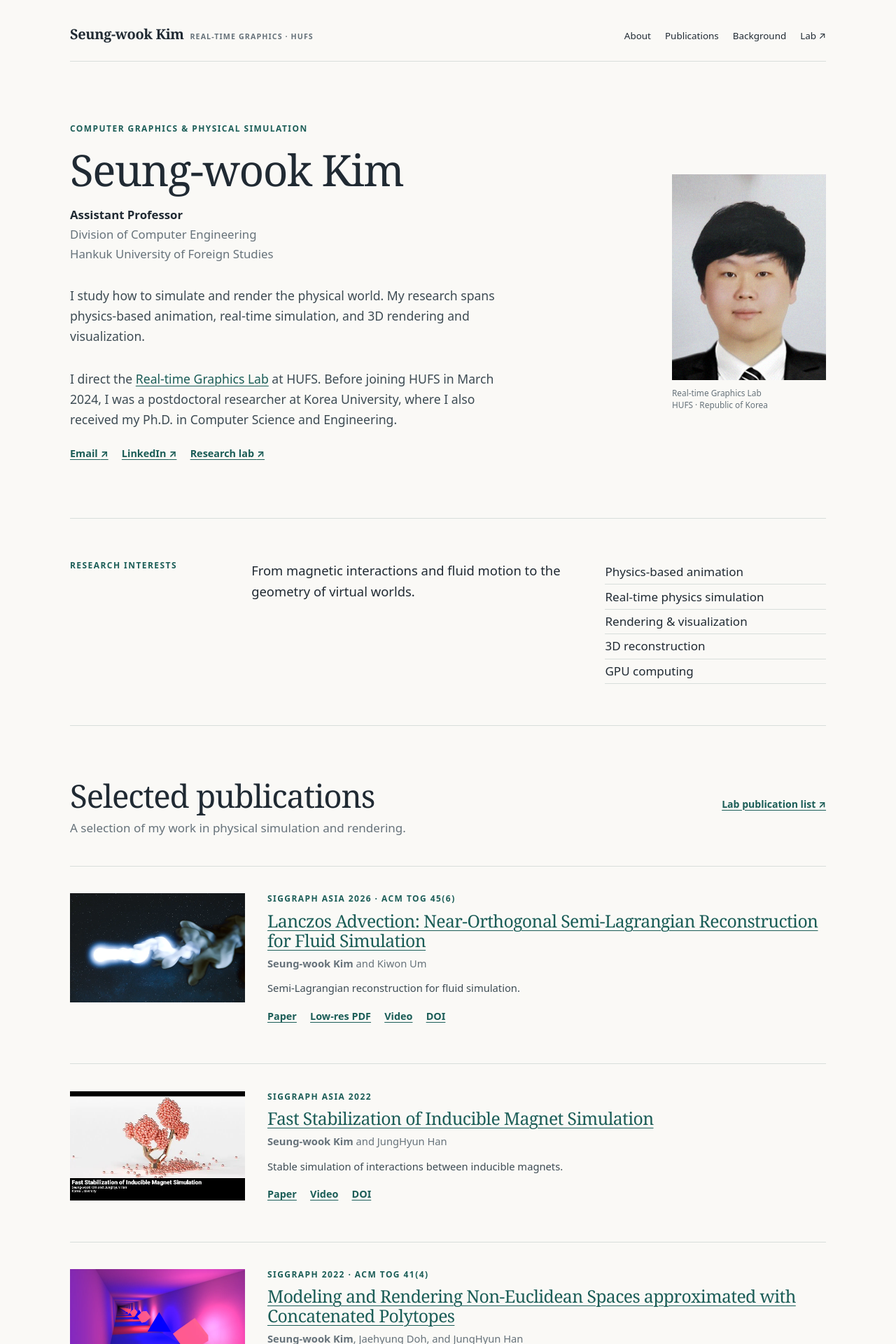
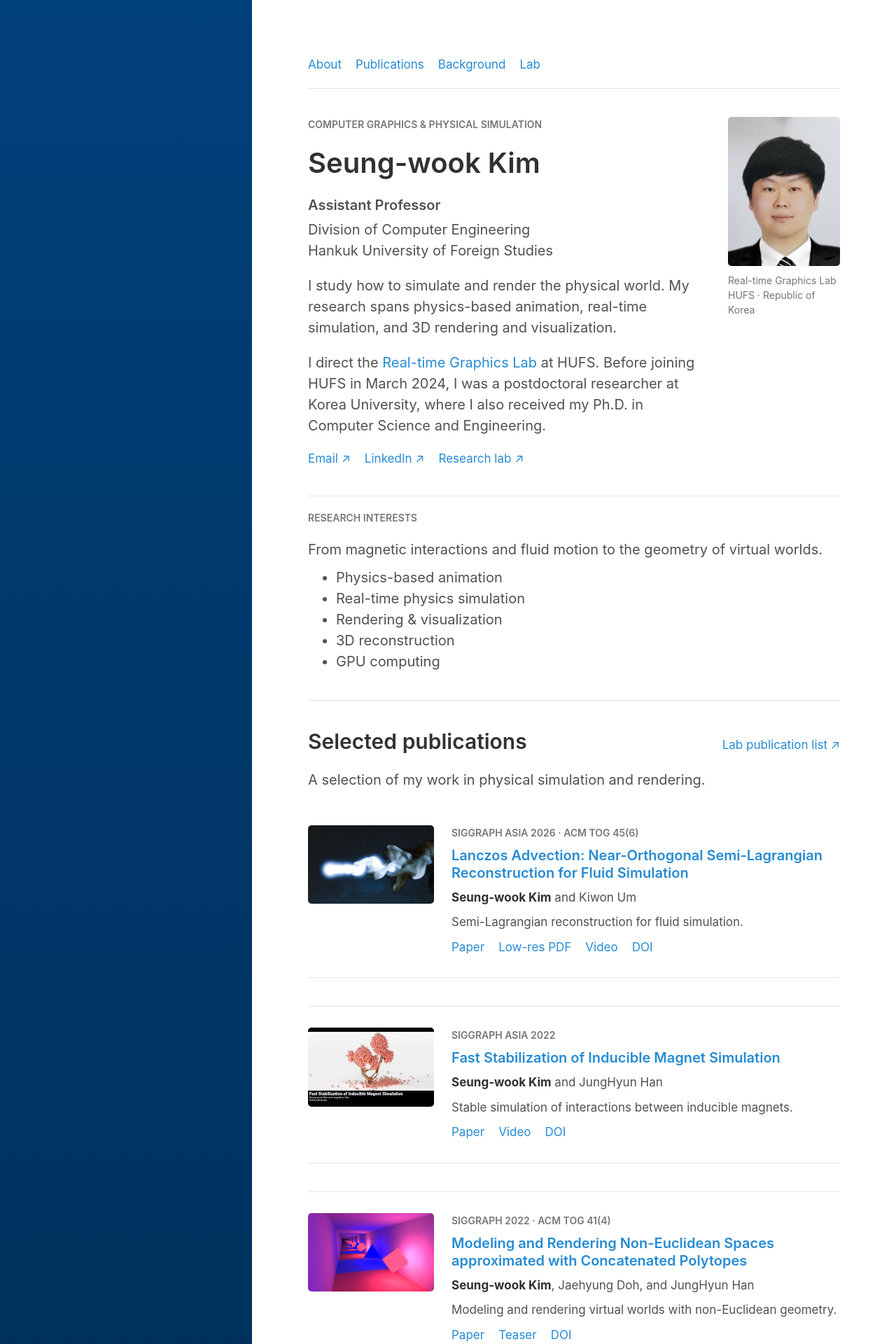
Before and after one commit to God-eunger/God-eunger.github.io, a Jekyll site: the page built from people/swkim/index.html, in a window 1280 px wide. Shown: the top 1920 px of the page at 70% size. Built offline with Jekyll 4.4.1, drawn with Linux system fonts in a browser that asks for light colours; some of the changed text lies outside the part shown.

Commit message:
Use shared lab theme for Seung-wook Kim profile

```diff
--- a/_includes/custom-head.html
+++ b/_includes/custom-head.html
@@ -1 +1,11 @@
 <!-- Additional head bits without overriding original head -->
+{% if page.stylesheet %}
+<link rel="stylesheet" href="{{ page.stylesheet | relative_url }}" />
+<meta name="description" content="{{ page.description | escape }}" />
+<link rel="canonical" href="{{ page.canonical_url }}" />
+<meta property="og:type" content="profile" />
+<meta property="og:title" content="{{ page.title | escape }}" />
+<meta property="og:description" content="{{ page.description | escape }}" />
+<meta property="og:url" content="{{ page.canonical_url }}" />
+<meta property="og:image" content="{{ page.image }}" />
+{% endif %}
--- a/people/swkim/index.html
+++ b/people/swkim/index.html
@@ -1,32 +1,18 @@
-<!doctype html>
-<html lang="en">
-<head>
-  <meta charset="utf-8">
-  <meta name="viewport" content="width=device-width, initial-scale=1">
-  <title>Seung-wook Kim · Computer Graphics Researcher</title>
-  <meta name="description" content="Seung-wook Kim is an Assistant Professor at HUFS and director of the Real-time Graphics Lab. Research in physics-based animation, simulation, and real-time rendering.">
-  <link rel="canonical" href="https://rtg.hufs.ac.kr/people/swkim/">
-  <meta property="og:type" content="profile">
-  <meta property="og:title" content="Seung-wook Kim · Computer Graphics Researcher">
-  <meta property="og:description" content="Physics-based animation, real-time simulation, and rendering. Assistant Professor at Hankuk University of Foreign Studies.">
-  <meta property="og:url" content="https://rtg.hufs.ac.kr/people/swkim/">
-  <meta property="og:image" content="https://rtg.hufs.ac.kr/people/swk.png">
-  <link rel="icon" href="../../favicon.svg" type="image/svg+xml">
-  <link rel="stylesheet" href="style.css">
-</head>
-<body>
-  <a class="skip-link" href="#about">Skip to content</a>
-  <header class="site-header shell">
-    <a class="wordmark" href="./">Seung-wook Kim<small>REAL-TIME GRAPHICS · HUFS</small></a>
-    <nav class="site-nav" aria-label="Main navigation">
-      <a href="#about">About</a>
-      <a href="#publications">Publications</a>
-      <a href="#background">Background</a>
-      <a href="#lab">Lab <span aria-hidden="true">↗</span></a>
-    </nav>
-  </header>
-
-  <main class="shell">
+---
+layout: default
+title: Seung-wook Kim
+description: Seung-wook Kim is an Assistant Professor at HUFS and director of the Real-time Graphics Lab. Research in physics-based animation, simulation, and real-time rendering.
+stylesheet: /people/swkim/style.css
+canonical_url: https://rtg.hufs.ac.kr/people/swkim/
+image: https://rtg.hufs.ac.kr/people/swk.png
+---
+<div class="content swkim-profile">
+  <nav class="profile-nav" aria-label="Profile sections">
+    <a href="#about">About</a>
+    <a href="#publications">Publications</a>
+    <a href="#background">Background</a>
+    <a href="#lab">Lab</a>
+  </nav>
     <section id="about" class="profile" aria-labelledby="profile-name">
       <div class="profile-copy">
         <p class="eyebrow">COMPUTER GRAPHICS &amp; PHYSICAL SIMULATION</p>
@@ -233,11 +219,5 @@
       <p>For research inquiries, contact <a href="mailto:seungwook.kim@hufs.ac.kr">seungwook.kim@hufs.ac.kr</a>.</p>
       <a class="text-link" href="../../">Visit the lab <span aria-hidden="true">↗</span></a>
     </section>
-  </main>
-
-  <footer class="shell site-footer">
-    <p>Seung-wook Kim · Hankuk University of Foreign Studies</p>
-    <a href="#about">Back to top <span aria-hidden="true">↑</span></a>
-  </footer>
-</body>
-</html>
+  <p class="profile-footer"><a href="#about">Back to top <span aria-hidden="true">↑</span></a></p>
+</div>
--- a/people/swkim/style.css
+++ b/people/swkim/style.css
@@ -1,587 +1,201 @@
-:root {
-  --paper: #faf9f6;
-  --paper-deep: #f1f0eb;
-  --ink: #202a33;
-  --muted: #66727a;
-  --line: #d8dedb;
-  --teal: #26756e;
-  --teal-dark: #1b5d57;
-  --shell: 1080px;
+body:has(.swkim-profile) {
+  min-width: 0;
 }
 
-* {
-  box-sizing: border-box;
+.swkim-profile .profile-nav,
+.swkim-profile .profile-links,
+.swkim-profile .paper-links {
+  display: flex;
+  flex-wrap: wrap;
+  gap: 0.5rem 1rem;
 }
 
-html {
-  scroll-behavior: smooth;
+.swkim-profile .profile-nav {
+  margin-bottom: 2rem;
+  padding-bottom: 1rem;
+  border-bottom: 1px solid #e5e5e5;
+  font-size: 0.85rem;
 }
 
-body {
-  margin: 0;
-  background: var(--paper);
-  color: var(--ink);
-  font-family: system-ui, -apple-system, BlinkMacSystemFont, "Segoe UI", sans-serif;
-  font-size: 17px;
-  line-height: 1.65;
-  text-rendering: optimizeLegibility;
+.swkim-profile .profile {
+  display: grid;
+  grid-template-columns: minmax(0, 1fr) 160px;
+  align-items: start;
+  gap: 2rem;
 }
 
-img {
-  display: block;
-  max-width: 100%;
-  height: auto;
+.swkim-profile h1 {
+  margin-top: 0;
+  margin-bottom: 1rem;
 }
 
-a {
-  color: var(--teal-dark);
-  text-decoration-thickness: 1px;
-  text-underline-offset: 0.18em;
+.swkim-profile .eyebrow,
+.swkim-profile .section-kicker,
+.swkim-profile .publication-venue,
+.swkim-profile .period {
+  color: #767676;
+  font-size: 0.7rem;
+  font-weight: 600;
+  line-height: 1.5;
 }
 
-a:hover {
-  color: var(--ink);
+.swkim-profile .position,
+.swkim-profile .affiliation {
+  margin-bottom: 0.25rem;
 }
 
-a:focus-visible,
-button:focus-visible,
-summary:focus-visible {
-  outline: 3px solid #8dc8c0;
-  outline-offset: 4px;
+.swkim-profile .position {
+  font-weight: 600;
 }
 
-.shell {
-  width: min(var(--shell), calc(100% - 48px));
-  margin-inline: auto;
+.swkim-profile .intro {
+  margin-top: 1rem;
 }
 
-.skip-link {
-  position: absolute;
-  top: 0;
-  left: 1rem;
-  z-index: 10;
-  padding: 0.55rem 0.8rem;
-  background: var(--ink);
-  color: var(--paper);
-  transform: translateY(-120%);
+.swkim-profile .portrait,
+.swkim-profile .publication-figure {
+  margin: 0;
 }
 
-.skip-link:focus {
-  transform: translateY(0.75rem);
+.swkim-profile .portrait img {
+  width: 160px;
 }
 
-.site-header {
+.swkim-profile .portrait figcaption {
+  margin-top: 0.5rem;
+  color: #767676;
+  font-size: 0.7rem;
+}
+
+.swkim-profile .profile-links,
+.swkim-profile .paper-links,
+.swkim-profile .text-link {
+  font-size: 0.85rem;
+}
+
+.swkim-profile > section + section {
+  margin-top: 2rem;
+  padding-top: 1rem;
+  border-top: 1px solid #e5e5e5;
+}
+
+.swkim-profile .research-summary {
+  margin-bottom: 0.5rem;
+}
+
+.swkim-profile .section-heading {
   display: flex;
   align-items: baseline;
   justify-content: space-between;
-  gap: 2rem;
-  padding-block: 2rem 1.35rem;
-  border-bottom: 1px solid var(--line);
+  flex-wrap: wrap;
+  gap: 0.5rem 1rem;
+  margin-bottom: 1rem;
 }
 
-.wordmark {
-  color: var(--ink);
-  font-family: Georgia, "Times New Roman", serif;
-  font-size: 1.25rem;
-  font-weight: 700;
-  letter-spacing: -0.02em;
-  text-decoration: none;
+.swkim-profile .section-heading h2 {
+  margin-bottom: 0;
 }
 
-.wordmark small {
-  margin-left: 0.55rem;
-  color: var(--muted);
-  font-family: system-ui, -apple-system, BlinkMacSystemFont, "Segoe UI", sans-serif;
-  font-size: 0.67rem;
-  font-weight: 600;
-  letter-spacing: 0.1em;
-  text-transform: uppercase;
+.swkim-profile .publication {
+  display: grid;
+  grid-template-columns: 180px minmax(0, 1fr);
+  gap: 1.25rem;
+  padding-block: 1.5rem;
+  border-bottom: 1px solid #e5e5e5;
 }
 
-.site-nav {
-  display: flex;
-  flex-wrap: wrap;
-  gap: 1.25rem;
-  font-size: 0.84rem;
+.swkim-profile .publication-figure img {
+  width: 100%;
+  aspect-ratio: 16 / 10;
+  object-fit: cover;
 }
 
-.site-nav a {
-  color: var(--ink);
-  text-decoration: none;
+.swkim-profile .publication h3,
+.swkim-profile .compact-publications h3 {
+  margin: 0 0 0.5rem;
+  font-size: 1rem;
 }
 
-.site-nav a:hover {
-  color: var(--teal-dark);
-  text-decoration: underline;
+.swkim-profile .publication-venue,
+.swkim-profile .authors,
+.swkim-profile .publication-description {
+  margin-bottom: 0.5rem;
 }
 
-main {
-  padding-bottom: 2rem;
+.swkim-profile .authors,
+.swkim-profile .publication-description {
+  font-size: 0.85rem;
 }
 
-.profile {
-  display: grid;
-  grid-template-columns: minmax(0, 1fr) 220px;
-  align-items: center;
-  gap: clamp(3rem, 8vw, 7rem);
-  min-height: 520px;
-  padding-block: 5.5rem 5rem;
+.swkim-profile .paper-links {
+  margin-bottom: 0;
 }
 
-.profile-copy {
-  max-width: 660px;
+.swkim-profile .other-publications {
+  margin-top: 1.5rem;
 }
 
-.eyebrow,
-.section-kicker,
-.publication-venue,
-.period {
-  color: var(--teal-dark);
-  font-size: 0.75rem;
-  font-weight: 700;
-  letter-spacing: 0.12em;
-  line-height: 1.3;
-  text-transform: uppercase;
+.swkim-profile .other-publications summary {
+  cursor: pointer;
+  font-weight: 600;
 }
 
-.eyebrow {
-  margin: 0 0 1rem;
-}
-
-h1,
-h2,
-h3 {
-  margin-top: 0;
-  font-family: Georgia, "Times New Roman", serif;
-  font-weight: 400;
-  line-height: 1.13;
-  letter-spacing: -0.025em;
-}
-
-h1 {
-  max-width: 680px;
-  margin-bottom: 1rem;
-  font-size: clamp(3.25rem, 7vw, 3.875rem);
-}
-
-h2 {
-  margin-bottom: 0.75rem;
-  font-size: clamp(2rem, 4vw, 2.85rem);
-}
-
-h3 {
-  margin-bottom: 0.45rem;
-  font-size: clamp(1.25rem, 2vw, 1.55rem);
-}
-
-.position,
-.affiliation {
-  margin: 0;
-  font-size: 1.05rem;
-}
-
-.position {
-  font-weight: 700;
-}
-
-.affiliation {
-  color: var(--muted);
-}
-
-.intro {
-  max-width: 630px;
-  margin: 2rem 0 1.35rem;
-  color: #3d4b53;
-  font-size: 1.1rem;
-}
-
-.profile-links,
-.paper-links {
-  display: flex;
-  flex-wrap: wrap;
-  gap: 0.5rem 1.2rem;
-}
-
-.profile-links a,
-.paper-links a {
-  font-size: 0.9rem;
-  font-weight: 650;
-}
-
-.portrait {
-  margin: 0;
-}
-
-.portrait img {
-  width: 220px;
-  aspect-ratio: 3 / 4;
-  object-fit: cover;
-  background: var(--paper-deep);
-}
-
-.portrait figcaption {
-  margin-top: 0.65rem;
-  color: var(--muted);
-  font-size: 0.74rem;
-  line-height: 1.4;
-}
-
-.research-note,
-#publications,
-.background,
-.lab-section {
-  border-top: 1px solid var(--line);
-}
-
-.research-note {
-  display: grid;
-  grid-template-columns: 0.72fr 1.5fr 1fr;
-  gap: 2rem;
-  padding-block: 3.7rem;
-}
-
-.section-kicker {
-  margin: 0;
-}
-
-.research-summary {
-  max-width: 500px;
-  margin: 0;
-  font-size: 1.15rem;
-}
-
-.interests,
-.timeline,
-.plain-list,
-.compact-publications {
-  margin: 0;
+.swkim-profile .compact-publications,
+.swkim-profile .timeline,
+.swkim-profile .plain-list {
   padding: 0;
   list-style: none;
 }
 
-.interests li {
-  padding-block: 0.2rem;
-  border-bottom: 1px solid var(--line);
+.swkim-profile .compact-publications li {
+  margin-top: 1.25rem;
 }
 
-#publications,
-.background {
-  padding-block: 4.6rem;
+.swkim-profile .background-grid {
+  display: grid;
+  grid-template-columns: repeat(2, minmax(0, 1fr));
+  gap: 0 2rem;
 }
 
-.section-heading {
-  display: flex;
-  align-items: baseline;
-  justify-content: space-between;
-  gap: 1.5rem;
-  margin-bottom: 0.4rem;
+.swkim-profile .timeline li,
+.swkim-profile .plain-list li {
+  margin-bottom: 1rem;
+  font-size: 0.85rem;
 }
 
-.section-heading h2 {
-  margin-bottom: 0;
-}
-
-.text-link {
-  white-space: nowrap;
-  font-size: 0.88rem;
-  font-weight: 650;
-}
-
-.section-intro {
-  max-width: 620px;
-  margin: 0 0 2.5rem;
-  color: var(--muted);
-}
-
-.publication-list {
-  display: grid;
-  gap: 2.4rem;
-}
-
-.publication {
-  display: grid;
-  grid-template-columns: 250px minmax(0, 1fr);
-  gap: 2rem;
-  padding-top: 2.4rem;
-  border-top: 1px solid var(--line);
-}
-
-.publication-figure {
-  margin: 0;
-}
-
-.publication-figure a,
-.publication-figure img {
-  width: 100%;
-}
-
-.publication-figure img {
-  aspect-ratio: 16 / 10;
-  object-fit: cover;
-  background: var(--paper-deep);
-}
-
-.publication-info {
-  min-width: 0;
-}
-
-.publication-venue {
-  margin: 0 0 0.55rem;
-}
-
-.publication h3 {
-  margin-bottom: 0.5rem;
-}
-
-.authors,
-.publication-description {
-  margin: 0 0 0.8rem;
-  color: var(--muted);
-  font-size: 0.92rem;
-  line-height: 1.55;
-}
-
-.publication-description {
-  max-width: 650px;
-  color: #3d4b53;
-}
-
-.other-publications {
-  margin-top: 3rem;
-  border-top: 1px solid var(--line);
-}
-
-.other-publications summary {
-  padding-block: 1.2rem;
-  cursor: pointer;
-  color: var(--teal-dark);
-  font-size: 0.94rem;
-  font-weight: 700;
-}
-
-.compact-publications {
-  padding-bottom: 0.5rem;
-}
-
-.compact-publications li {
-  padding: 1rem 0;
-  border-top: 1px solid var(--line);
-}
-
-.compact-publications h3 {
-  margin-bottom: 0.2rem;
-  font-size: 1.2rem;
-}
-
-.compact-publications p {
-  margin-block: 0.25rem;
-}
-
-.background-grid {
-  display: grid;
-  grid-template-columns: 1.1fr 1fr 1fr;
-  gap: 3rem;
-  margin-top: 2.5rem;
-}
-
-.background-grid h3 {
-  margin-bottom: 1rem;
-  font-size: 1.35rem;
-}
-
-.timeline li,
-.plain-list li {
-  position: relative;
-  padding: 0.35rem 0 0.95rem;
-}
-
-.timeline li {
-  display: block;
-  border-top: 1px solid var(--line);
-}
-
-.timeline .period {
-  display: block;
-  padding-top: 0.35rem;
-  font-size: 0.68rem;
-}
-
-.timeline li > strong,
-.timeline li > span:not(.period) {
+.swkim-profile .timeline li > * {
   display: block;
 }
 
-.timeline li > strong {
-  font-size: 0.92rem;
+.swkim-profile .profile-footer {
+  margin-top: 2rem;
+  font-size: 0.8rem;
 }
 
-.timeline li > span:not(.period),
-.plain-list li {
-  color: var(--muted);
-  font-size: 0.88rem;
+.swkim-profile a:focus-visible,
+.swkim-profile summary:focus-visible {
+  outline: 2px solid currentColor;
+  outline-offset: 3px;
 }
 
-.plain-list li {
-  border-top: 1px solid var(--line);
-}
-
-.lab-section {
-  padding-block: 4.5rem;
-}
-
-.lab-section h2 {
-  max-width: 660px;
-  margin-bottom: 0.8rem;
-}
-
-.lab-section p:not(.section-kicker) {
-  max-width: 620px;
-  margin: 0 0 1.2rem;
-  color: #3d4b53;
-}
-
-.site-footer {
-  display: flex;
-  justify-content: space-between;
-  gap: 2rem;
-  padding-block: 1.6rem 2.5rem;
-  border-top: 1px solid var(--line);
-  color: var(--muted);
-  font-size: 0.78rem;
-}
-
-.site-footer p {
-  margin: 0;
-}
-
-@media (max-width: 760px) {
-  .shell {
-    width: min(var(--shell), calc(100% - 32px));
+@media (max-width: 70rem) {
+  .swkim-profile .profile {
+    grid-template-columns: minmax(0, 1fr);
   }
 
-  .site-header {
-    align-items: flex-start;
-    flex-direction: column;
-    gap: 1rem;
-    padding-block: 1.4rem 1.1rem;
-  }
-
-  .site-nav {
-    gap: 0.65rem 1rem;
-  }
-
-  .wordmark small {
-    display: block;
-    margin: 0.35rem 0 0;
-  }
-
-  .profile {
-    grid-template-columns: 1fr;
-    gap: 2.4rem;
-    min-height: 0;
-    padding-block: 3.8rem 3.5rem;
-  }
-
-  .profile-copy {
-    order: 1;
-  }
-
-  .portrait {
-    order: 0;
-  }
-
-  .portrait img {
+  .swkim-profile .portrait img {
     width: 140px;
   }
 
-  h1 {
-    font-size: clamp(2.8rem, 14vw, 4.2rem);
+  .swkim-profile .publication {
+    grid-template-columns: minmax(0, 1fr);
   }
 
-  .research-note,
-  .background-grid {
-    grid-template-columns: 1fr;
-    gap: 1.5rem;
+  .swkim-profile .publication-figure {
+    max-width: 300px;
   }
 
-  .research-note {
-    padding-block: 3rem;
-  }
-
-  #publications,
-  .background {
-    padding-block: 3.5rem;
-  }
-
-  .publication {
-    grid-template-columns: 1fr;
-    gap: 1.25rem;
-    padding-top: 1.8rem;
-  }
-
-  .publication-figure img {
-    max-width: 400px;
-  }
-
-  .section-heading,
-  .site-footer {
-    align-items: flex-start;
-    flex-direction: column;
-    gap: 0.7rem;
-  }
-
-  .lab-section {
-    padding-block: 3.5rem;
+  .swkim-profile .background-grid {
+    grid-template-columns: minmax(0, 1fr);
   }
 }
-
-@media (prefers-reduced-motion: reduce) {
-  html {
-    scroll-behavior: auto;
-  }
-}
-
-@media print {
-  :root {
-    --ink: #000;
-    --muted: #333;
-    --line: #bbb;
-  }
-
-  body {
-    background: #fff;
-    font-size: 10pt;
-  }
-
-  .shell {
-    width: auto;
-  }
-
-  .site-nav,
-  .skip-link,
-  .text-link,
-  .profile-links,
-  .paper-links,
-  .other-publications summary {
-    display: none;
-  }
-
-  .site-header {
-    padding-top: 0;
-  }
-
-  .profile {
-    min-height: 0;
-    padding-block: 2rem;
-  }
-
-  .publication,
-  .research-note,
-  .background-grid {
-    break-inside: avoid;
-  }
-
-  a {
-    color: inherit;
-  }
-}
```
